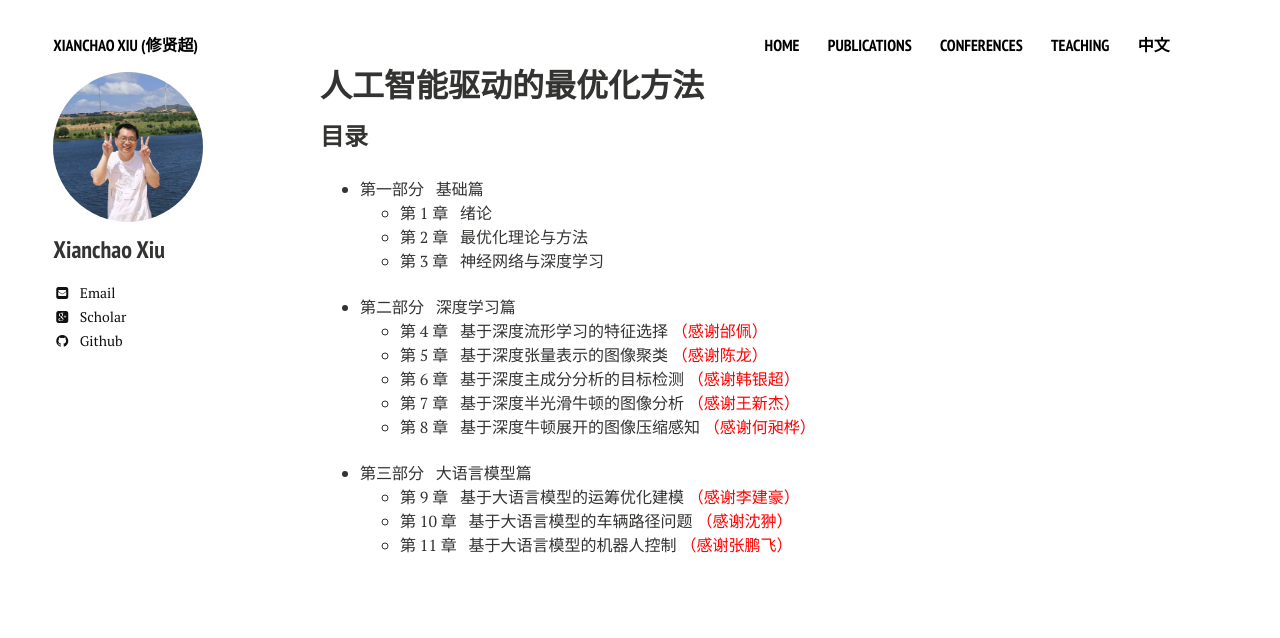
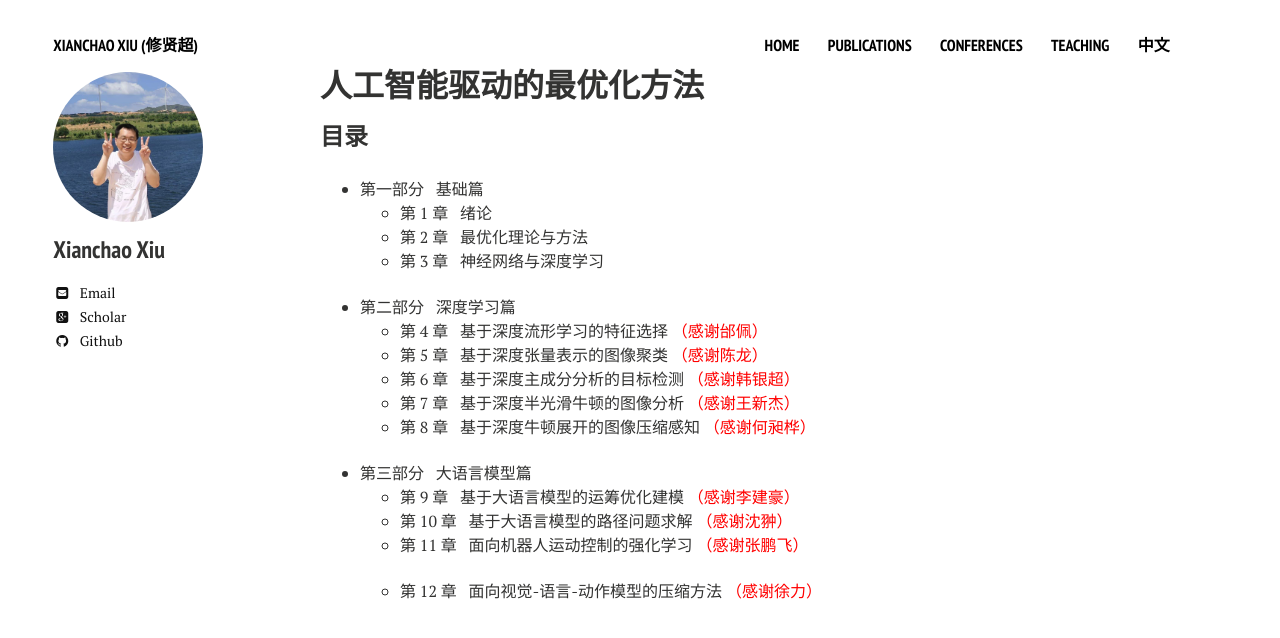
Before and after one commit to xianchaoxiu/xianchaoxiu.github.io, a Jekyll site: the page built from chinese/book/AIOPT/index.md, in a window 1280 px wide. Shown: the top 638 px of the page. Built offline with Jekyll 4.4.1, drawn with Linux system fonts in a browser that asks for light colours; nearby versions of some CDN libraries.

Commit message:
Update index.md

```diff
--- a/chinese/book/AIOPT/index.md
+++ b/chinese/book/AIOPT/index.md
@@ -21,5 +21,6 @@ share: false
 
 * 第三部分 &nbsp; 大语言模型篇 <br>
   - 第 9 章 &nbsp;  基于大语言模型的运筹优化建模 <span style="color:#ff0000">（感谢李建豪）</span> <br>
-  - 第 10 章 &nbsp;  基于大语言模型的车辆路径问题 <span style="color:#ff0000">（感谢沈翀）</span> <br>
-  - 第 11 章 &nbsp;  基于大语言模型的机器人控制 <span style="color:#ff0000">（感谢张鹏飞）</span> <br> <br>
+  - 第 10 章 &nbsp;  基于大语言模型的路径问题求解 <span style="color:#ff0000">（感谢沈翀）</span> <br>
+  - 第 11 章 &nbsp;  面向机器人运动控制的强化学习 <span style="color:#ff0000">（感谢张鹏飞）</span> <br> <br>
+  - 第 12 章 &nbsp;  面向视觉-语言-动作模型的压缩方法 <span style="color:#ff0000">（感谢徐力）</span> <br> <br>
```
